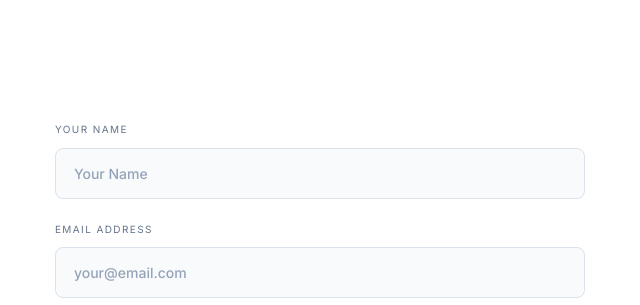
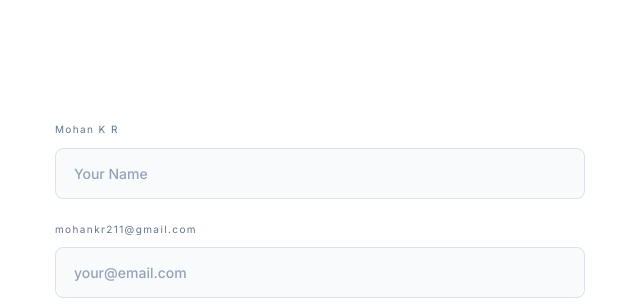
Before and after one commit to Mohankr22/mohankr22.github.io, a plain HTML site: page index.html in a window 1280 px wide. Shown: the part 6220-6525 px from the top of the page, 635-1275 px from the left. Drawn offline with Linux system fonts and the light colour scheme.

Commit message:
Update index.html

```diff
--- a/index.html
+++ b/index.html
@@ -264,9 +264,9 @@
             </div>
           </div>
           <form class="contact-form reveal delay-1" id="contactForm">
-            <label for="contactName">YOUR NAME</label>
+            <label for="contactName">Mohan K R</label>
             <input id="contactName" name="name" type="text" placeholder="Your Name" required>
-            <label for="contactEmail">EMAIL ADDRESS</label>
+            <label for="contactEmail">mohankr211@gmail.com</label>
             <input id="contactEmail" name="email" type="email" placeholder="your@email.com" required>
             <label for="contactMessage">MESSAGE</label>
             <textarea id="contactMessage" name="message" placeholder="Tell me about the opportunity or project..." required></textarea>
```
